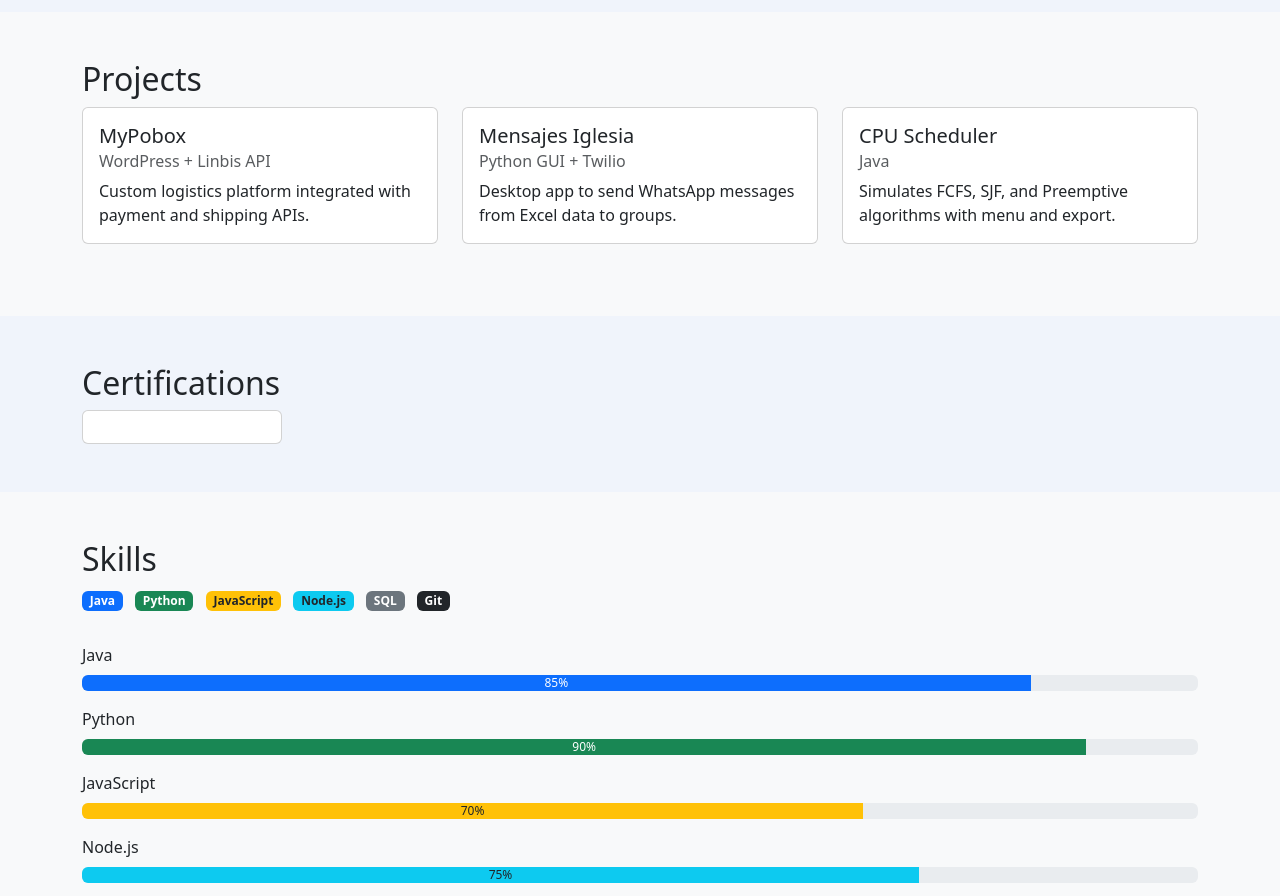
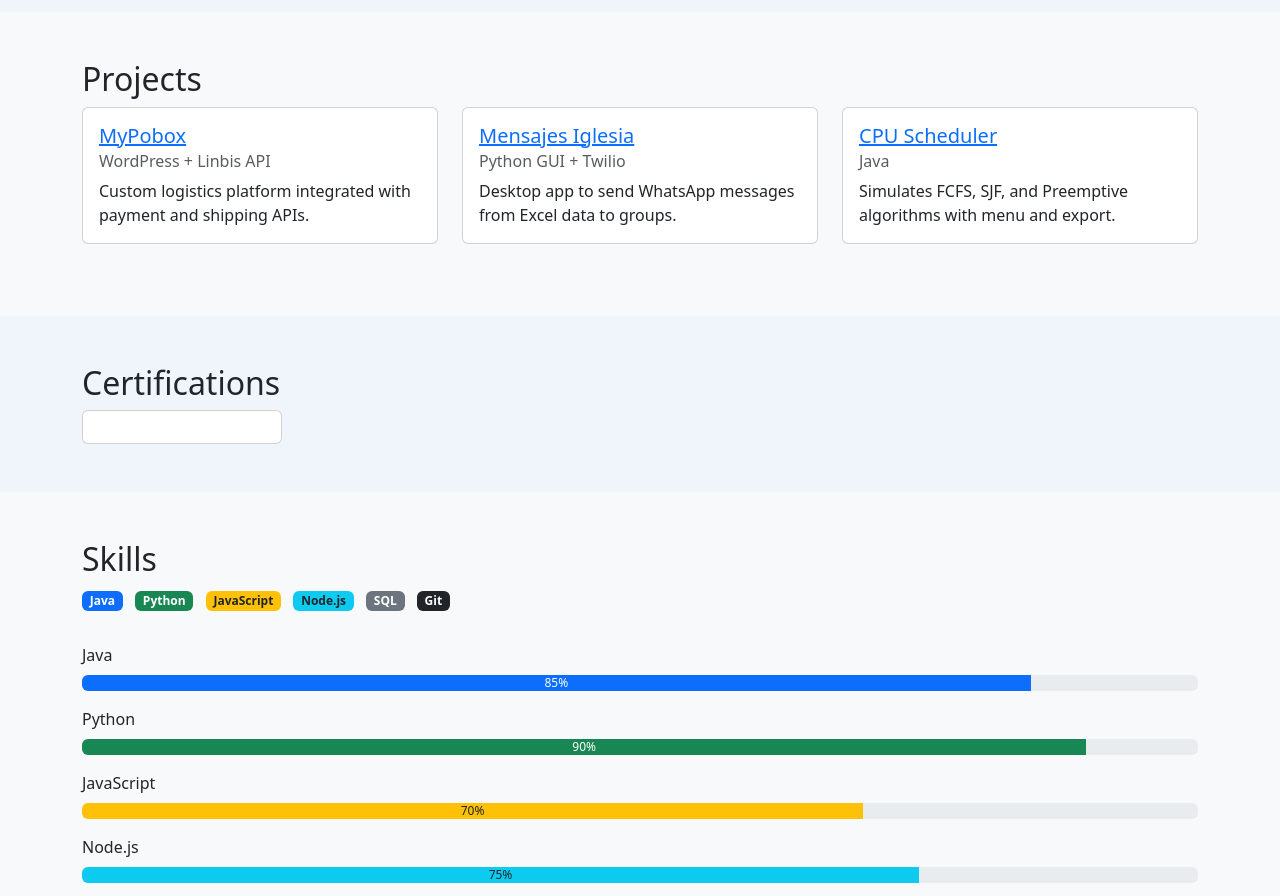
Before and after one commit to oymg81/oymg81.github.io, a plain HTML site: page index.html in a window 1280 px wide. Shown: the part 940-1836 px from the top of the page. Drawn offline with nearby package versions, Linux system fonts and the light colour scheme; a script that the page names is missing.

Commit message:
add projects link

```diff
--- a/index.html
+++ b/index.html
@@ -38,7 +38,8 @@
             <h2>About Me</h2>
             <p>
                 I’m a bilingual senior Computer Science student with hands-on experience in building efficient, secure,
-      and scalable web applications. I specialize in technologies like Java, Python, Node.js, RESTful APIs, and
+                and scalable web applications. I specialize in technologies like Java, Python, Node.js, RESTful APIs,
+                and
                 cloud infrastructure.
             </p>
             <p>
@@ -82,33 +83,56 @@
         <div class="container">
             <h2>Projects</h2>
             <div class="row">
+
+                <!-- MyPobox Project -->
                 <div class="col-md-4 mb-4">
                     <div class="card h-100">
                         <div class="card-body">
-            <h5 class="card-title">MyPobox</h5>
+                            <h5 class="card-title">
+                                <a href="https://github.com/oymg81/mypobox" target="_blank" rel="noopener noreferrer">
+                                    MyPobox
+                                </a>
+                            </h5>
                             <h6 class="card-subtitle mb-2 text-muted">WordPress + Linbis API</h6>
-            <p class="card-text">Custom logistics platform integrated with payment and shipping APIs.</p>
+                            <p class="card-text">Custom logistics platform integrated with payment and shipping APIs.
+                            </p>
                         </div>
                     </div>
                 </div>
+
+                <!-- Mensajes Iglesia Project -->
                 <div class="col-md-4 mb-4">
                     <div class="card h-100">
                         <div class="card-body">
-            <h5 class="card-title">Mensajes Iglesia</h5>
+                            <h5 class="card-title">
+                                <a href="https://github.com/oymg81/mensajes-iglesia" target="_blank"
+                                    rel="noopener noreferrer">
+                                    Mensajes Iglesia
+                                </a>
+                            </h5>
                             <h6 class="card-subtitle mb-2 text-muted">Python GUI + Twilio</h6>
                             <p class="card-text">Desktop app to send WhatsApp messages from Excel data to groups.</p>
                         </div>
                     </div>
                 </div>
+
+                <!-- CPU Scheduler Project -->
                 <div class="col-md-4 mb-4">
                     <div class="card h-100">
                         <div class="card-body">
-            <h5 class="card-title">CPU Scheduler</h5>
+                            <h5 class="card-title">
+                                <a href="https://github.com/oymg81/cpu-scheduler" target="_blank"
+                                    rel="noopener noreferrer">
+                                    CPU Scheduler
+                                </a>
+                            </h5>
                             <h6 class="card-subtitle mb-2 text-muted">Java</h6>
-            <p class="card-text">Simulates FCFS, SJF, and Preemptive algorithms with menu and export.</p>
+                            <p class="card-text">Simulates FCFS, SJF, and Preemptive algorithms with menu and export.
+                            </p>
                         </div>
                     </div>
                 </div>
+
             </div>
         </div>
     </section>
@@ -119,7 +143,9 @@
         <div class="container">
             <h2>Certifications</h2>
             <div class="card p-3" style="max-width: 200px;">
-      <div data-iframe-width="150" data-iframe-height="270" data-share-badge-id="bac98fe8-d728-4911-b079-ee86ec0ce7b9" data-share-badge-host="https://www.credly.com"></div>
+                <div data-iframe-width="150" data-iframe-height="270"
+                    data-share-badge-id="bac98fe8-d728-4911-b079-ee86ec0ce7b9"
+                    data-share-badge-host="https://www.credly.com"></div>
                 <script type="text/javascript" async src="//cdn.credly.com/assets/utilities/embed.js"></script>
             </div>
         </div>
```
Lines whose indentation alone changed are shown as unchanged.
